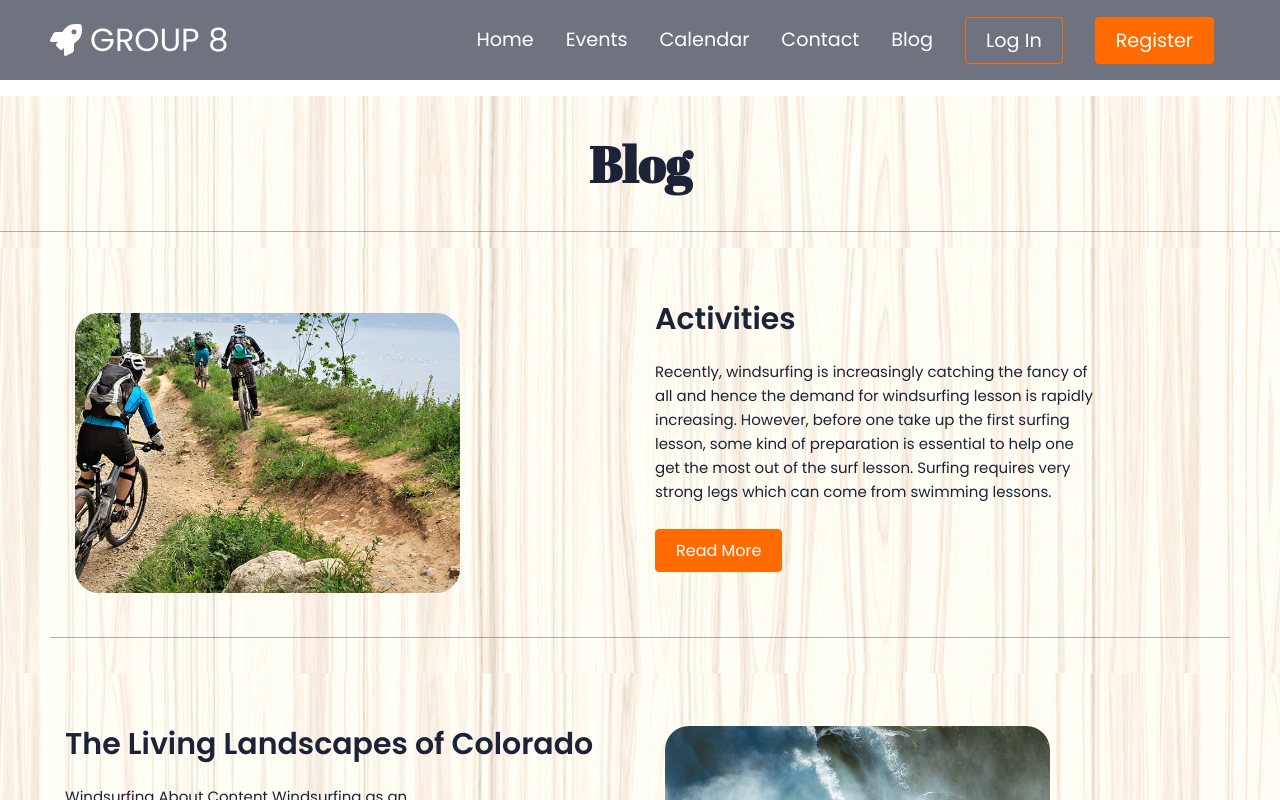
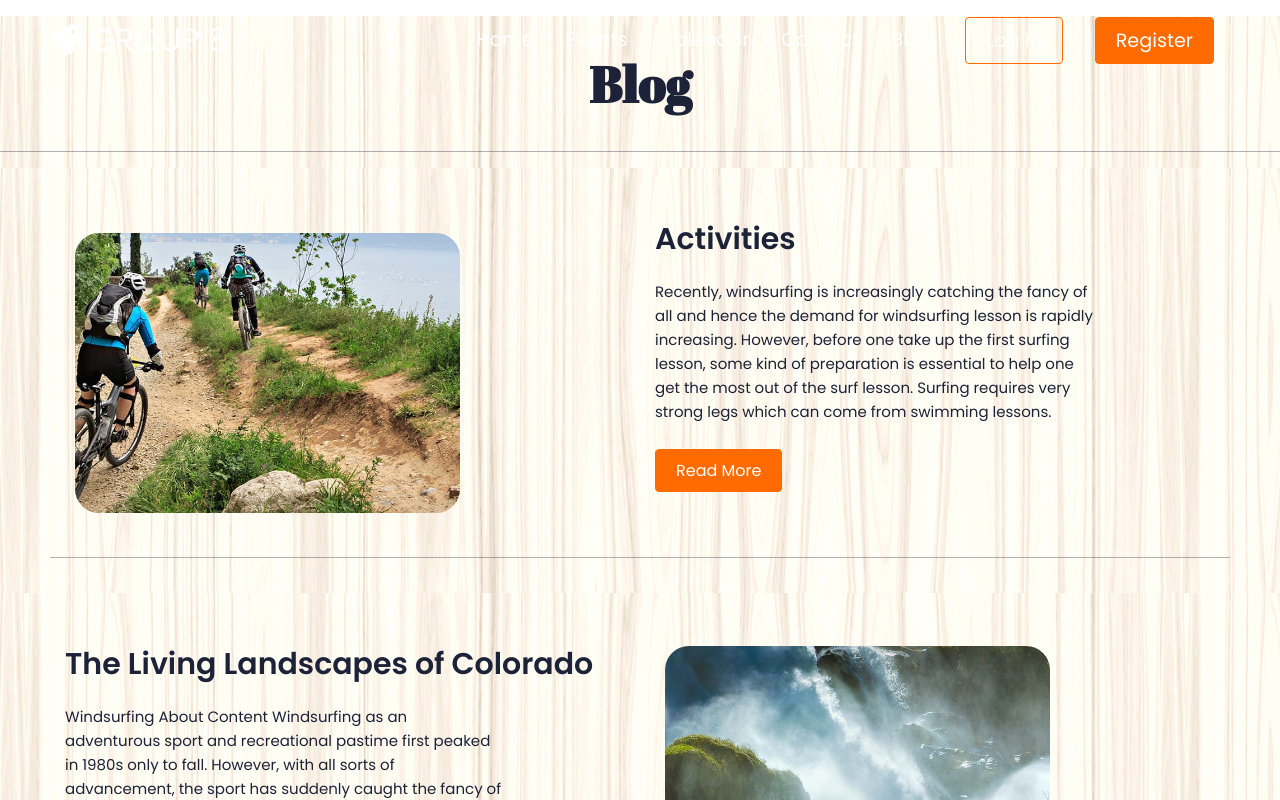
Before and after one commit to micokontic/react-final-task, a React (Create React App) app: page /blog in a window 1280 px wide. Shown: the top 800 px of the page. Built offline with nearby package versions, Linux system fonts and the light colour scheme; no server answers; what react-google-maps would draw is missing.

Commit message:
navbar butify

```diff
--- a/src/components/DetailProductPage/DetailProductPage.css
+++ b/src/components/DetailProductPage/DetailProductPage.css
@@ -4,6 +4,7 @@
 	color: #111111;
 	padding-top: 4vh;
 	margin: 0 5%;
+	margin-top: 100px;
 }
 
 .detail-product-container .map-container-with-map {
--- a/src/components/Hero.css
+++ b/src/components/Hero.css
@@ -1,7 +1,7 @@
 .home__hero-section {
 	color: #fff;
 	/*  padding: 160px 0;  prethodni (zbog nava) maknut padding a dodata visina */
-	height: 85vh;
+	height: 100vh;
 	background: url(./bckImages/snowBoard.jpg);
 	background-position: center;
 	background-size: cover;
@@ -9,6 +9,7 @@
 
 .home__hero-row {
 	align-items: center;
+	padding-top: 80px;
 }
 
 .row {
--- a/src/components/Navbar.css
+++ b/src/components/Navbar.css
@@ -1,5 +1,5 @@
 .navbar {
-  background: #1c2237a1;
+	background: #1c223700;
 	height: 80px;
 	display: flex;
 	justify-content: center;
@@ -17,6 +17,13 @@
   position: sticky;
   z-index: 999; */
 	/*Novi (Transparentni, predstavlja dio hero sekcije)*/
+}
+
+.navbar-absolute {
+	position: absolute;
+	width: 100vw;
+	top: 0;
+	left: 0;
 }
 
 .navbar-container {
--- a/src/components/Navbar.js
+++ b/src/components/Navbar.js
@@ -26,6 +26,7 @@ function Navbar() {
   window.addEventListener("resize", showButton);
   return (
     <>
+    <div className="navbar-absolute">
       <IconContext.Provider value={{ color: "#fff" }}>
         <div className="navbar">
           <div className="navbar-container container">
@@ -124,6 +125,8 @@ function Navbar() {
           </div>
         </div>
       </IconContext.Provider>
+      </div>
+
     </>
   );
 }
--- a/src/components/pages/HomePage/Home.js
+++ b/src/components/pages/HomePage/Home.js
@@ -12,9 +12,6 @@ import UserCard from "../../UserCard/UserCard"
 function Home() {
   return (
     <>
-      <div className="home-page-user-container">
-          <UserCard/>
-      </div>
       <Hero />
       <FlipCards />
       <NavigationTabs />
--- a/src/components/pages/contactUs/contactUs.css
+++ b/src/components/pages/contactUs/contactUs.css
@@ -14,6 +14,8 @@
 	background-size: cover;
 	background-position: center;
 	font-family: "Sriracha", cursive;
+	padding-top: 120px;
+	padding-bottom: 80px;
 }
 /**/
 .ContactContent {
--- a/src/components/pages/forms/registrationForm/Form.css
+++ b/src/components/pages/forms/registrationForm/Form.css
@@ -7,6 +7,7 @@
 	background-size: cover;
 	background-position: center;
 	padding: 80px;
+	padding-top: 120px;
 }
 .form-login-bck {
 	background: url("../../../images/loginBck.jpg");
```
Lines whose indentation alone changed are shown as unchanged.
